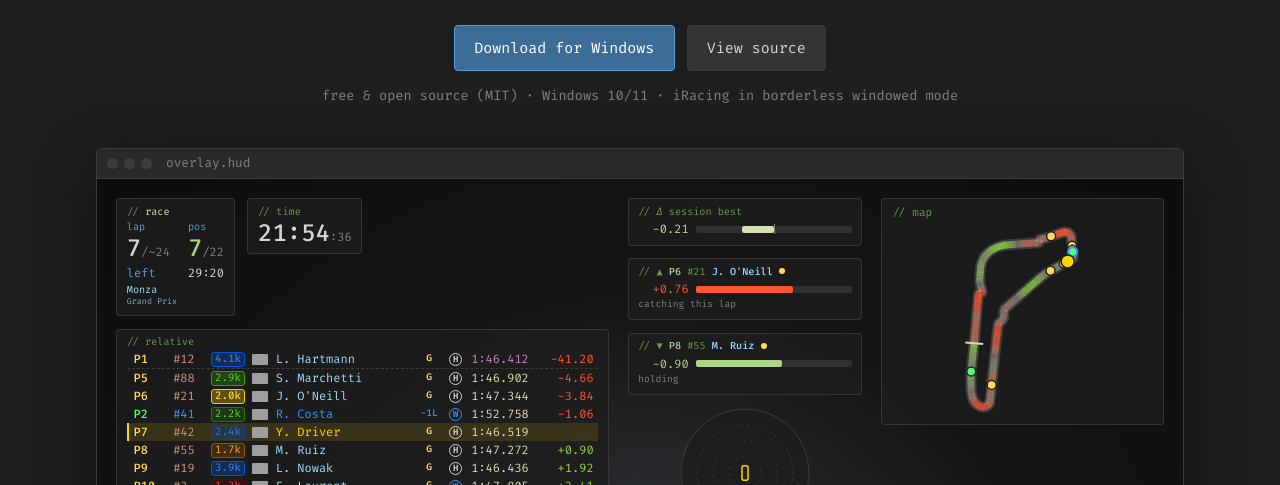
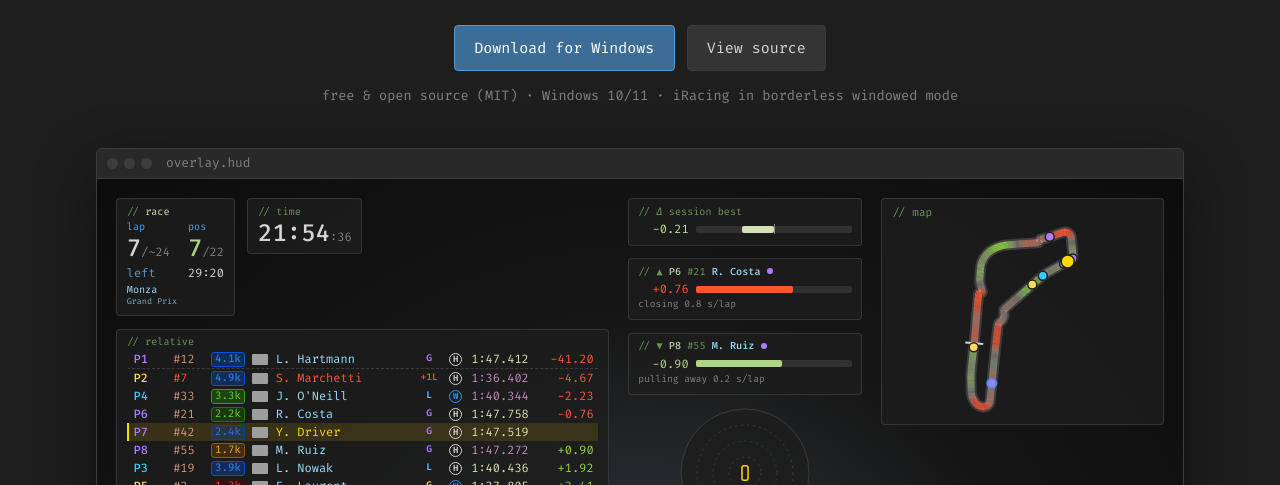
Before and after one commit to RusinovAnton/hudsplay, a plain HTML site: page docs/index.html in a window 1280 px wide. Shown: the part 315-800 px from the top of the page. Drawn offline with Linux system fonts and the light colour scheme; grey boxes are pictures that could not be loaded.

Commit message:
Rival status shows closing speed; IMSA multiclass demo
- ▲/▼ status line: "catching in N laps" dropped (the lap count jumped around).
  Now the closing speed in spotter words: "closing 0.3 s/lap", "closing on
  you 0.3 s/lap", "pulling away 0.2 s/lap", smoothed and held 3 s.
- Website demo: an IMSA field (GTP / LMP2 / GTD) so multiclass reads as
  multiclass; relative gaps of the ▲/▼ cars fixed; widgets no longer stay
  blank when the page loads in a background tab.
- CLAUDE.md: no flag widget (iRacing's flags can't be hidden).

Co-Authored-By: Claude Opus 5.5 <noreply@anthropic.com>

```diff
--- a/docs/index.html
+++ b/docs/index.html
@@ -140,7 +140,7 @@
           <p>The car right in front of and behind you on track, with the gap in seconds and a bar that fills as it gets closer.</p>
           <ul>
             <li>full color while you're gaining, washed out while you're losing</li>
-            <li>status line: <code>catching in 3 laps</code>, <code>on your tail</code>, <code>holding</code></li>
+            <li>status line in spotter words: <code>closing 0.3 s/lap</code>, <code>pulling away 0.2 s/lap</code>, <code>on your tail</code>, <code>holding</code></li>
             <li>hides beyond a gap you choose (default 10 s)</li>
           </ul>
         </div>
--- a/docs/live.js
+++ b/docs/live.js
@@ -75,20 +75,23 @@ function gainLossColor(k) {
 // ---------------------------------------------------------------- the fake race
 
 const DRIVERS = [
-  // pos, number, name, country, iRating, license, SR, class (GT3 / GT4), best lap
-  [1, 12, "L. Hartmann", "de", 4120, "A", 3.6, "GT3", 106.412],
-  [5, 88, "S. Marchetti", "it", 2870, "B", 2.4, "GT3", 106.902],
-  [6, 21, "J. O'Neill", "ie", 1980, "C", 3.1, "GT3", 107.344],
-  [2, 41, "R. Costa", "br", 2240, "B", 1.7, "GT4", 112.758],
-  [7, 42, "Y. Driver", "ua", 2410, "A", 2.9, "GT3", 106.519],
-  [8, 55, "M. Ruiz", "es", 1730, "D", 1.2, "GT3", 107.272],
-  [9, 19, "L. Nowak", "pl", 3910, "A", 3.8, "GT3", 106.436],
-  [10, 3, "E. Laurent", "fr", 1310, "R", 0.6, "GT3", 107.805],
+  // an IMSA field: pos (in class), number, name, country, iRating, license, SR, class, best lap
+  [1, 12, "L. Hartmann", "de", 4120, "A", 3.6, "GTD", 107.412],
+  [2, 7, "S. Marchetti", "it", 4870, "A", 3.9, "GTP", 96.402],
+  [4, 33, "J. O'Neill", "ie", 3280, "B", 2.6, "LMP2", 100.344],
+  [6, 21, "R. Costa", "br", 2240, "B", 1.7, "GTD", 107.758],
+  [7, 42, "Y. Driver", "ua", 2410, "A", 2.9, "GTD", 107.519],
+  [8, 55, "M. Ruiz", "es", 1730, "D", 1.2, "GTD", 107.272],
+  [3, 19, "L. Nowak", "pl", 3910, "A", 3.8, "LMP2", 100.436],
+  [5, 3, "E. Laurent", "fr", 1310, "R", 0.6, "GTP", 97.805],
 ];
 const ME = 42;
-const CLASS_COLORS = { GT3: "#ffda59", GT4: "#53ff77" };
-// relative gap base (iRacing convention: ahead "-") and lap offset per car
-const REL = { 12: [-41.2, 0], 88: [-4.7, 0], 21: [-2.3, 0], 41: [-1.05, -1], 42: [0, 0], 55: [0.42, 0], 19: [1.9, 0], 3: [3.4, 0] };
+const AHEAD = 21, BEHIND = 55; // the ▲ / ▼ rivals: nearest cars on track
+// iRacing-style class colors; GTD purple so it can't be read as gain / loss red or green
+const CLASS_COLORS = { GTP: "#ffda59", LMP2: "#33ceff", GTD: "#b07cff" };
+const CLASS_BEST = new Set([7, 33, 55]); // fastest lap in each class
+// relative gap base (iRacing convention: ahead "-") and laps up (+) / down (-) on me
+const REL = { 12: [-41.2, 0], 7: [-4.7, 1], 33: [-2.3, 0], 21: [-1.05, 0], 42: [0, 0], 55: [0.42, 0], 19: [1.9, 0], 3: [3.4, 0] };
 const RADIO_ICON =
   '<svg class="radio" viewBox="0 0 16 16" aria-hidden="true">' +
   '<rect x="6" y="2" width="4" height="7" rx="2" fill="currentColor"/>' +
@@ -139,8 +142,8 @@ const TEMPLATES = {
   "incident-alert": () => `<div class="widget" id="w-incident-alert" data-id="incident-alert">
     <svg class="alert-icon" viewBox="0 0 16 16" aria-hidden="true"><path d="M8.0 0.9 9.1 5.4 12.0 3.6 10.7 6.8 15.5 7.0 11.1 8.8 13.2 11.3 10.0 10.7 10.5 15.1 8.0 11.4 5.7 14.5 6.0 10.7 1.4 12.1 4.9 8.8 2.2 7.3 5.3 6.8 3.5 2.9 6.9 5.4Z" fill="currentColor" stroke="currentColor" stroke-width="0.6" stroke-linejoin="round"/></svg><span>contact</span> <span id="ia-x">4x</span></div>`,
   "delta-best": () => deltaTemplate("best", "// Δ session best"),
-  "delta-ahead": () => deltaTemplate("ahead", rivalTitle("▲", 6, 21, "J. O'Neill", "GT3")),
-  "delta-behind": () => deltaTemplate("behind", rivalTitle("▼", 8, 55, "M. Ruiz", "GT3")),
+  "delta-ahead": () => deltaTemplate("ahead", rivalTitle("▲", 6, 21, "R. Costa", "GTD")),
+  "delta-behind": () => deltaTemplate("behind", rivalTitle("▼", 8, 55, "M. Ruiz", "GTD")),
   map: () => `<div class="widget" id="w-map" data-id="map"><div class="title">// map</div><canvas id="map"></canvas></div>`,
   radar: () => `<div class="widget" id="w-radar" data-id="radar"><canvas id="radar"></canvas></div>`,
 };
@@ -160,9 +163,9 @@ function relativeRows(box) {
   for (const d of DRIVERS) {
     const [pos, num, name, cc, ir, lic, sr, cls] = d;
     const row = document.createElement("div");
-    row.className = "srow" + (num === ME ? " me" : "") + (num === 12 ? " leader" : "") + (REL[num][1] < 0 ? " lap-down" : "");
+    row.className = "srow" + (num === ME ? " me" : "") + (num === 12 ? " leader" : "") + (REL[num][1] < 0 ? " lap-down" : REL[num][1] > 0 ? " lap-up" : "");
     const lap = REL[num][1];
-    const tag = lap ? `<span class="tag lap-down">${lap}L</span>`
+    const tag = lap ? `<span class="tag ${lap > 0 ? "lap-up" : "lap-down"}">${lap > 0 ? "+" : ""}${lap}L</span>`
       : `<span class="tag cls" style="color:${CLASS_COLORS[cls]}">${cls[0]}</span>`;
     row.innerHTML =
       `<span class="pos class-color" style="--badge:${CLASS_COLORS[cls]}">P${pos}</span>` +
@@ -171,8 +174,8 @@ function relativeRows(box) {
       `<img class="flag on" alt="" src="https://flagcdn.com/w40/${cc}.png">` +
       `<span class="name">${name}</span>${RADIO_ICON}${tag}` +
       // two cars gambled on wets
-      (num === 41 || num === 3 ? '<span class="tire on wet" title="wet">W</span>' : '<span class="tire on hard" title="hard">H</span>') +
-      `<span class="best${num === 12 ? " class-best" : ""}">${fmtLap(d[8])}</span><span class="gap"></span>`;
+      (num === 33 || num === 3 ? '<span class="tire on wet" title="wet">W</span>' : '<span class="tire on hard" title="hard">H</span>') +
+      `<span class="best${CLASS_BEST.has(num) ? " class-best" : ""}">${fmtLap(d[8])}</span><span class="gap"></span>`;
     row.dataset.num = num;
     box.appendChild(row);
   }
@@ -187,7 +190,8 @@ function mount(el) {
   el.innerHTML = TEMPLATES[kind]();
   const w = el.firstElementChild;
   const f = (name) => w.querySelector(`[data-f="${name}"]`);
-  const inst = { kind, el: w, f };
+  // visible until the observer says otherwise (it may report late or not at all)
+  const inst = { kind, el: w, f, visible: true };
   if (kind === "relative") relativeRows(f("rows"));
   if (kind.startsWith("delta-")) Object.assign(inst, { v: w.querySelector(".v"), fill: w.querySelector(".fill"), catchEl: w.querySelector(".catch") });
   if (kind === "map" || kind === "radar") inst.canvas = w.querySelector("canvas");
@@ -212,12 +216,12 @@ function updateText(inst, t, r) {
     for (const row of inst.el.querySelectorAll(".srow")) {
       const num = +row.dataset.num;
       const base = REL[num][0];
-      const gap = num === ME ? null : base + (num === 21 ? r.ahead - 2.3 : num === 55 ? r.behind - 0.42 : 0.08 * wobble(t, num));
+      const gap = num === ME ? null : num === AHEAD ? -r.ahead : num === BEHIND ? r.behind : base + 0.08 * wobble(t, num);
       const g = row.querySelector(".gap");
       setText(g, gap == null ? "" : fmtSigned(gap));
       g.className = "gap" + (gap == null ? "" : gap < 0 ? " ahead" : " behind");
       // someone keys the radio now and then
-      row.classList.toggle("talking", num === (Math.floor(t / 9) % 2 ? 55 : 88) && t % 9 < 4);
+      row.classList.toggle("talking", num === (Math.floor(t / 9) % 2 ? 55 : 7) && t % 9 < 4);
     }
   } else if (kind === "fuel") {
     const level = 51.4 - ((t * 2.71) / LAP_S) % 30;
@@ -252,15 +256,17 @@ function updateText(inst, t, r) {
     inst.v.style.color = tint;
     Object.assign(inst.fill.style, { left: "0", width: `${step(clamp(1 - gap / 2, 0, 1) * 100, 0.5)}%`, background: tint });
     inst.fill.className = "fill prox";
-    const closing = ahead ? -r.aheadRate * LAP_S : -r.behindRate * LAP_S; // s/lap
+    // closing speed in s/lap like the overlay (the demo's gaps swing fast, so scaled to
+    // believable values); a new 0.1 s value shows at most every 3 s
+    const closing = (ahead ? -r.aheadRate : -r.behindRate) * 8;
+    const now = performance.now();
+    if (inst.rate == null || now - (inst.rateAt || 0) > 3000) { inst.rate = closing; inst.rateAt = now; }
+    const v = `${Math.abs(inst.rate).toFixed(1)} s/lap`;
     let text;
     if (gap < 0.5) text = ahead ? "on their tail" : "on your tail";
-    else if (Math.abs(closing) < 0.6) text = "holding";
-    else if (closing > 0) {
-      const laps = gap / closing;
-      text = laps < 1 ? (ahead ? "catching this lap" : "catches you this lap")
-        : `${ahead ? "catching in" : "catches you in"} ${Math.round(laps) === 1 ? "1 lap" : `${Math.round(laps)} laps`}`;
-    } else text = "pulling away";
+    else if (Math.abs(inst.rate) < 0.05) text = "holding";
+    else if (inst.rate > 0) text = ahead ? `closing ${v}` : `closing on you ${v}`;
+    else text = `pulling away ${v}`;
     setText(inst.catchEl, text);
   }
 }
@@ -349,10 +355,10 @@ const mapLayer = { gen: 0 };
 const PAINT = Array.from({ length: 580 }, (_, i) => clamp(Math.sin(i / 26) * 0.8 + Math.sin(i / 8.5 + 1) * 0.35, -1, 1));
 // [lap %, speed laps/s, class, lap offset]
 const MAP_CARS = [
-  [0.02, 1 / 106.4, "GT3", 0], [0.09, 1 / 106.9, "GT3", 0], [0.1, 1 / 107.3, "GT3", 0],
-  [0.12, 1 / 112.8, "GT4", -1], [0.14, 1 / 107.2, "GT3", 0], [0.17, 1 / 106.4, "GT3", 0],
-  [0.47, 1 / 107.8, "GT3", 0], [0.63, 1 / 113.2, "GT4", 0],
-];
+  [0.02, 1 / 107.4, "GTD", 0], [0.09, 1 / 96.4, "GTP", 1], [0.1, 1 / 100.3, "LMP2", 0],
+  [0.12, 1 / 107.8, "GTD", 0], [0.14, 1 / 107.3, "GTD", 0], [0.17, 1 / 100.4, "LMP2", 0],
+  [0.19, 1 / 97.8, "GTP", 0], [0.47, 1 / 108.9, "GTD", -1], [0.63, 1 / 96.9, "GTP", 0],
+]
 const ME_START = 0.13;
 
 let bbox = null;
```
Also changed, not shown: CLAUDE.md (+6 -4 lines), frontend/app.js (+27 -39 lines).
